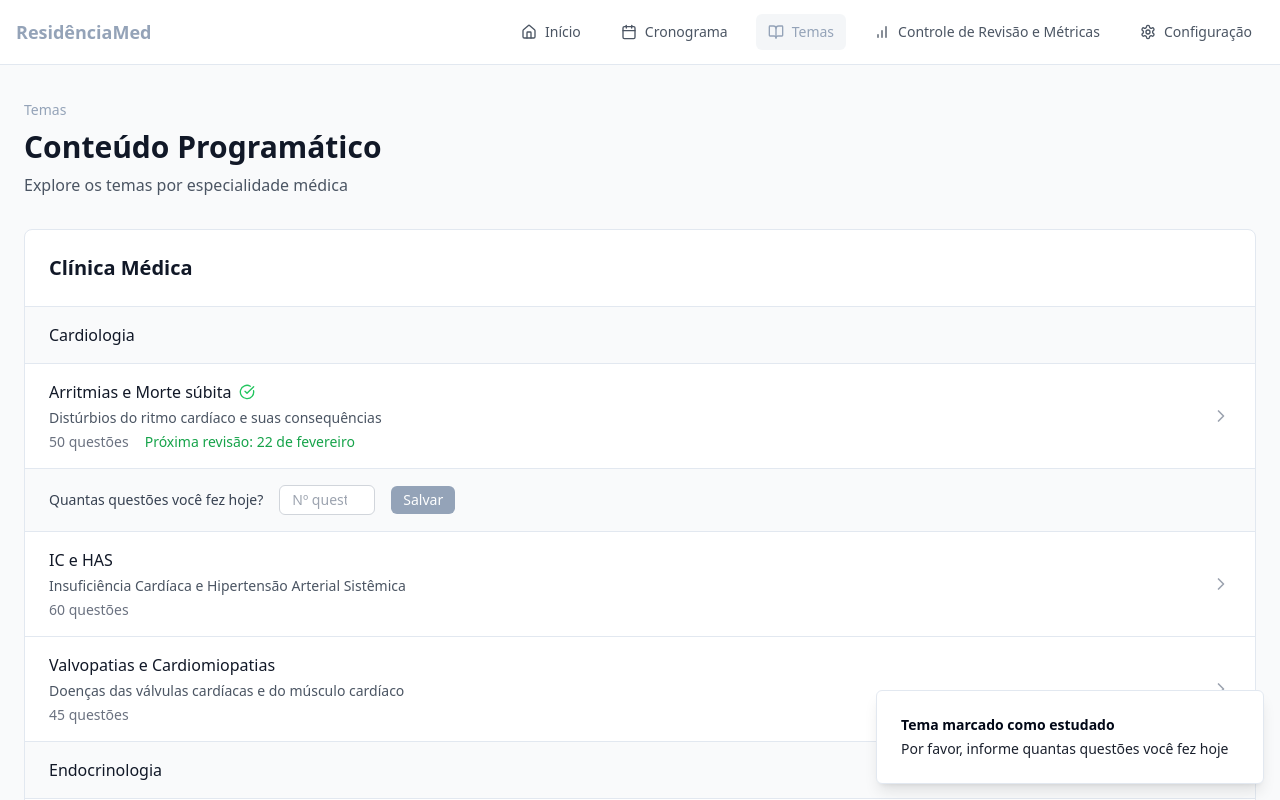
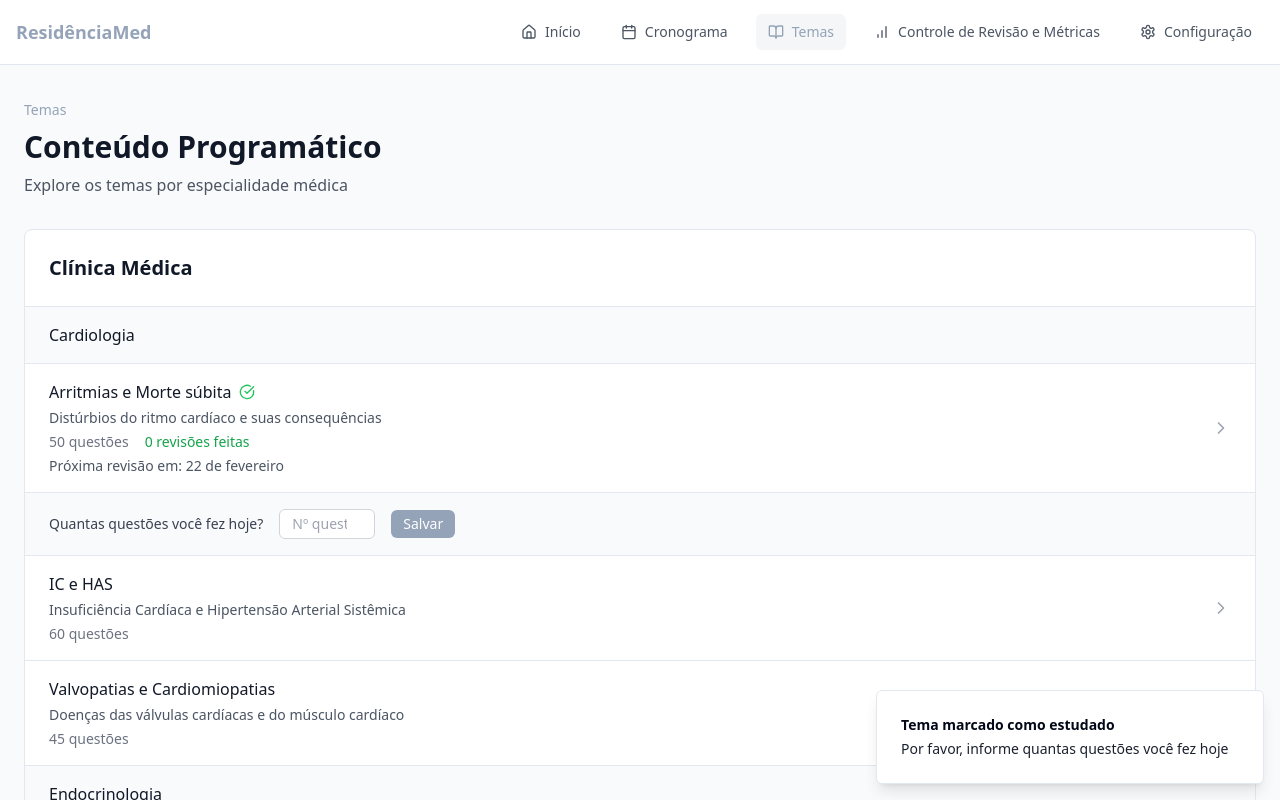
Before and after one commit to joaovicgonzaga/estudio-mentor, a React (Vite) app: page /temas in a window 1280 px wide. Both pictures are taken after a click on the button 640 px from the left and 416 px from the top of the page. Shown: the top 800 px of the page. Built offline with nearby package versions, Linux system fonts and the light colour scheme.

Commit message:
Improve revision tracking
Add a "check" button to mark the completion of each revision stage.  This allows users to track their progress through multiple revision cycles.

```diff
--- a/src/pages/Topics.tsx
+++ b/src/pages/Topics.tsx
@@ -348,7 +348,7 @@ export default function Topics() {
     setQuestionsInput(null);
     toast({
       title: "Questões registradas",
-      description: "Seu progresso foi salvo com sucesso",
+      description: `Próxima revisão em ${REVISION_INTERVALS[studiedTopics.find(t => t.id === topicId)?.currentInterval || 0]} dias`,
     });
   };
 
@@ -374,6 +374,32 @@ export default function Topics() {
       (isSameDay(today, nextRevisionDate) || isAfter(today, nextRevisionDate));
   };
 
+  const renderNextRevisionButton = (topic: StudiedTopic) => {
+    if (topic.revisions.length >= REVISION_INTERVALS.length) return null;
+
+    const today = new Date();
+    const nextRevisionDate = new Date(topic.nextRevision);
+    const isRevisionDay = isSameDay(today, nextRevisionDate) || isAfter(today, nextRevisionDate);
+
+    if (!isRevisionDay) {
+      return (
+        <div className="mt-2 text-sm text-gray-600">
+          Próxima revisão em: {formatDate(nextRevisionDate)}
+        </div>
+      );
+    }
+
+    return (
+      <button
+        onClick={() => setQuestionsInput({ topicId: topic.id, count: "" })}
+        className="mt-2 inline-flex items-center gap-2 rounded-md bg-green-50 px-3 py-1 text-sm text-green-700 hover:bg-green-100"
+      >
+        <CheckCircle className="h-4 w-4" />
+        Fazer revisão {topic.revisions.length + 1}
+      </button>
+    );
+  };
+
   const renderTopicButton = (topic: any) => {
     const studied = isTopicStudied(topic.id);
     const studiedTopic = studiedTopics.find((t) => t.id === topic.id);
@@ -395,11 +421,26 @@ export default function Topics() {
               <div className="flex items-center gap-4 text-sm text-gray-500">
                 <span>{topic.questionsCount} questões</span>
                 {studied && studiedTopic && (
-                  <span className="text-green-600">
-                    Próxima revisão: {formatDate(studiedTopic.nextRevision)}
-                  </span>
+                  <div className="flex items-center gap-2">
+                    <span className="text-green-600">
+                      {studiedTopic.revisions.length} revisões feitas
+                    </span>
+                    {studiedTopic.revisions.length > 0 && (
+                      <div className="flex -space-x-1">
+                        {studiedTopic.revisions.map((_, index) => (
+                          <div
+                            key={index}
+                            className="flex h-4 w-4 items-center justify-center rounded-full bg-green-500 text-[10px] text-white ring-2 ring-white"
+                          >
+                            {index + 1}
+                          </div>
+                        ))}
+                      </div>
+                    )}
+                  </div>
                 )}
               </div>
+              {studied && studiedTopic && renderNextRevisionButton(studiedTopic)}
             </div>
             <ChevronRight className="h-5 w-5 text-gray-400" />
           </button>
@@ -411,7 +452,7 @@ export default function Topics() {
                   Quantas questões você fez{" "}
                   {studiedTopic?.revisions.length === 0
                     ? "hoje"
-                    : `na revisão ${studiedTopic?.revisions.length}`}
+                    : `na revisão ${studiedTopic?.revisions.length + 1}`}
                   ?
                 </label>
                 <input
```
